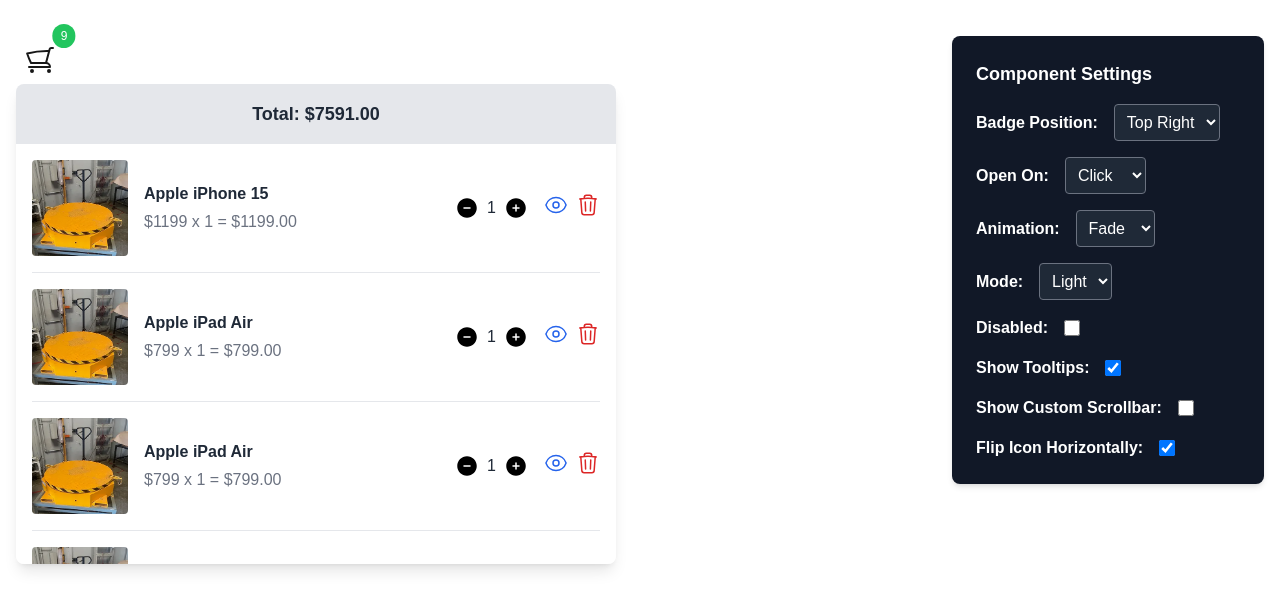
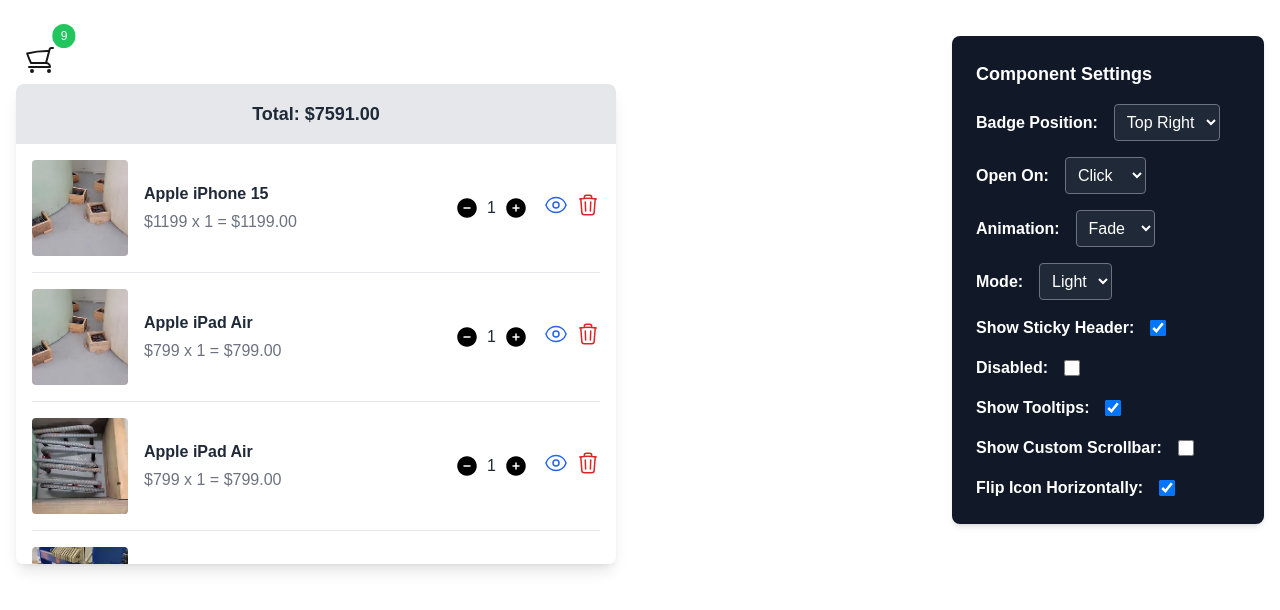
Before and after one commit to auriaahmad/epzinc, a Next.js app: page /test in a window 1280 px wide. Both pictures are taken after a click on the button "Shopping cart". Shown: the top 610 px of the page. Built offline with nearby package versions, Linux system fonts and the light colour scheme.

Commit message:
feat: sticky prob added

```diff
--- a/components/e-commerce/Cart.tsx
+++ b/components/e-commerce/Cart.tsx
@@ -1,3 +1,4 @@
+// Cart.tsx
 import React, { ReactNode, ReactElement, useState, useEffect, useRef } from 'react';
 import { ShoppingCartIcon, TrashIcon, EyeIcon } from '@heroicons/react/24/outline';
 import { PlusCircleIcon, MinusCircleIcon } from '@heroicons/react/24/solid';
@@ -32,6 +33,7 @@
   mode?: 'light' | 'dark';
   showCustomScrollbar?: boolean;
   flipIconHorizontally?: boolean;
+  showStickyHeader?: boolean; // New prop to control sticky header visibility
 }
 
 const Cart = React.forwardRef<HTMLButtonElement, CartProps>((props, ref) => {
@@ -57,6 +59,7 @@
     mode = 'light',
     showCustomScrollbar = false,
     flipIconHorizontally = false,
+    showStickyHeader = true, // Default value for sticky header
   } = props;
 
   const [isOpen, setIsOpen] = useState(false);
@@ -116,8 +119,7 @@
     }
   };
 
-  const bgClass =
-    mode === 'dark' ? 'bg-gray-800 text-white' : 'bg-white text-gray-800';
+  const bgClass = mode === 'dark' ? 'bg-gray-800 text-white' : 'bg-white text-gray-800';
   const textClass = mode === 'dark' ? 'text-gray-300' : 'text-gray-500';
   const hoverClass = mode === 'dark' ? 'hover:text-white' : 'hover:text-gray-800';
   const borderClass = mode === 'dark' ? 'border-gray-600' : 'border-gray-200';
@@ -172,11 +174,13 @@
                 : 'scrollbar-hide'
             } max-h-[60vh] overflow-y-auto`}
           >
-            <div
-              className={`sticky top-0 z-10 ${stickyHeaderClass} p-4 text-lg font-semibold text-center`}
-            >
-              Total: ${calculateTotal().toFixed(2)}
-            </div>
+            {showStickyHeader && (
+              <div
+                className={`sticky top-0 z-10 ${stickyHeaderClass} p-4 text-lg font-semibold text-center`}
+              >
+                Total: ${calculateTotal().toFixed(2)}
+              </div>
+            )}
 
             <div className="p-4">
               {items.length === 0 ? (
--- a/pages/test/index.tsx
+++ b/pages/test/index.tsx
@@ -1,17 +1,18 @@
+// TestPage.tsx
 import React, { useState } from 'react';
 import { ShoppingCartIcon, TrashIcon, EyeIcon } from '@heroicons/react/24/outline';
 import Cart from '@/components/e-commerce/Cart';
 
 const cartItemsMock = [
-  { id: 1, name: 'Apple iPhone 15', price: 1199, quantity: 1, imageUrl: '/images/shop/1/1.webp' },
-  { id: 2, name: 'Apple iPad Air', price: 799, quantity: 1, imageUrl: '/images/shop/1/1.webp' },
-  { id: 3, name: 'Apple iPad Air', price: 799, quantity: 1, imageUrl: '/images/shop/1/1.webp' },
-  { id: 4, name: 'Apple iPad Air', price: 799, quantity: 1, imageUrl: '/images/shop/1/1.webp' },
-  { id: 5, name: 'Apple iPad Air', price: 799, quantity: 1, imageUrl: '/images/shop/1/1.webp' },
-  { id: 6, name: 'Apple iPad Air', price: 799, quantity: 1, imageUrl: '/images/shop/1/1.webp' },
-  { id: 7, name: 'Apple iPad Air', price: 799, quantity: 1, imageUrl: '/images/shop/1/1.webp' },
-  { id: 8, name: 'Apple iPad Air', price: 799, quantity: 1, imageUrl: '/images/shop/1/1.webp' },
-  { id: 9, name: 'Apple iPad Air', price: 799, quantity: 1, imageUrl: '/images/shop/1/1.webp' },
+  { id: 1, name: 'Apple iPhone 15', price: 1199, quantity: 1, imageUrl: '/images/gallery/3/1.webp' },
+  { id: 2, name: 'Apple iPad Air', price: 799, quantity: 1, imageUrl: '/images/gallery/3/1.webp' },
+  { id: 3, name: 'Apple iPad Air', price: 799, quantity: 1, imageUrl: '/images/gallery/3/2.webp' },
+  { id: 4, name: 'Apple iPad Air', price: 799, quantity: 1, imageUrl: '/images/gallery/3/3.webp' },
+  { id: 5, name: 'Apple iPad Air', price: 799, quantity: 1, imageUrl: '/images/gallery/3/4.webp' },
+  { id: 6, name: 'Apple iPad Air', price: 799, quantity: 1, imageUrl: '/images/gallery/3/5.webp' },
+  { id: 7, name: 'Apple iPad Air', price: 799, quantity: 1, imageUrl: '/images/gallery/3/6.webp' },
+  { id: 8, name: 'Apple iPad Air', price: 799, quantity: 1, imageUrl: '/images/gallery/3/7.webp' },
+  { id: 9, name: 'Apple iPad Air', price: 799, quantity: 1, imageUrl: '/images/gallery/3/8.webp' },
 ];
 
 const TestPage = () => {
@@ -25,6 +26,7 @@
   const [mode, setMode] = useState<'light' | 'dark'>('light');
   const [showCustomScrollbar, setShowCustomScrollbar] = useState(false);
   const [flipIconHorizontally, setFlipIconHorizontally] = useState(true);
+  const [showStickyHeader, setShowStickyHeader] = useState(true); // New state for sticky header
 
   const handleRemoveItem = (id: number) => {
     setCartItems(cartItems.filter(item => item.id !== id));
@@ -58,6 +60,7 @@
           isDisabled={isDisabled}
           showCustomScrollbar={showCustomScrollbar}
           flipIconHorizontally={flipIconHorizontally}
+          showStickyHeader={showStickyHeader} // Pass the new prop
         />
       </div>
 
@@ -120,6 +123,17 @@
           </select>
         </div>
 
+        {/* Show Sticky Header Checkbox */}
+        <div className="flex items-center space-x-4 mb-4">
+          <label className="font-semibold text-white">Show Sticky Header:</label>
+          <input
+            type="checkbox"
+            checked={showStickyHeader}
+            onChange={(e) => setShowStickyHeader(e.target.checked)}
+            className="h-4 w-4"
+          />
+        </div>
+
         {/* isDisabled Checkbox */}
         <div className="flex items-center space-x-4 mb-4">
           <label className="font-semibold text-white">Disabled:</label>
@@ -164,8 +178,6 @@
           />
         </div>
       </div>
-
-
     </div>
   );
 };
```
